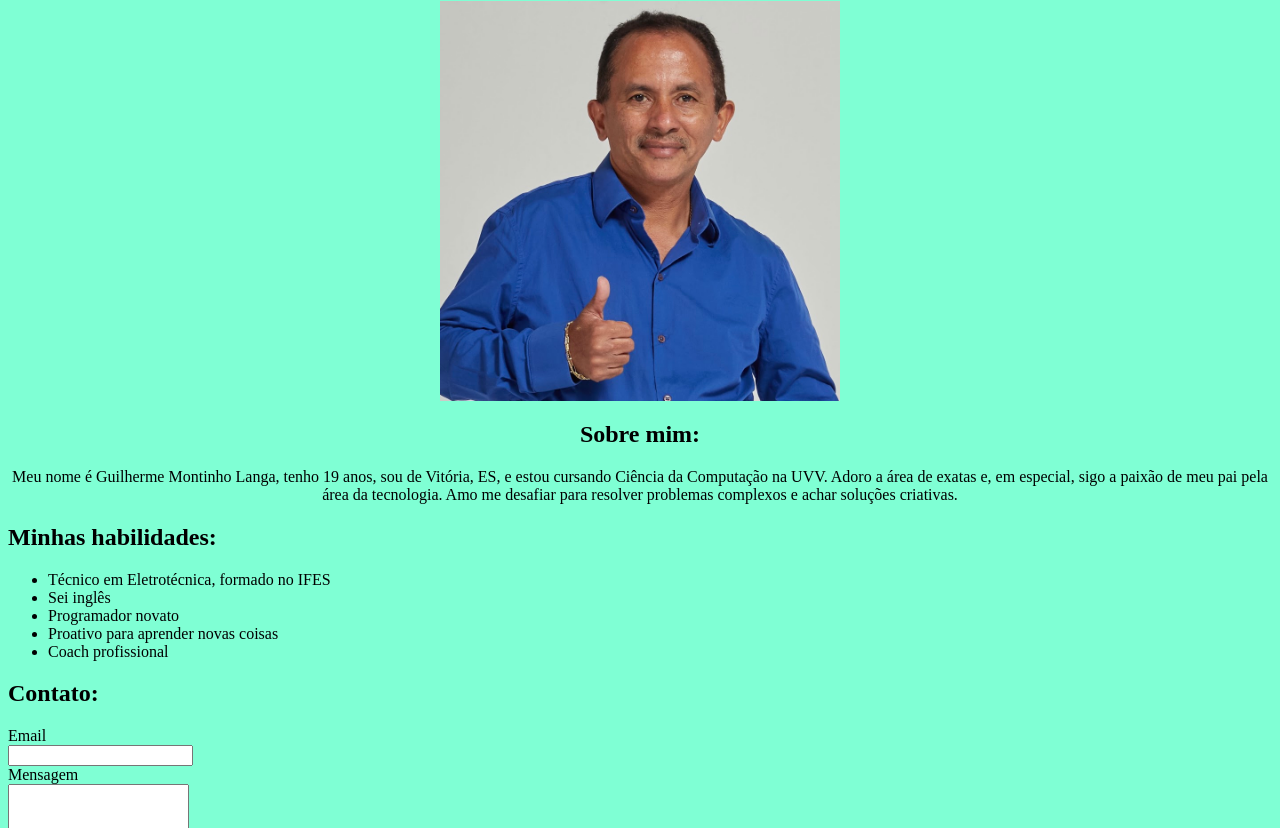
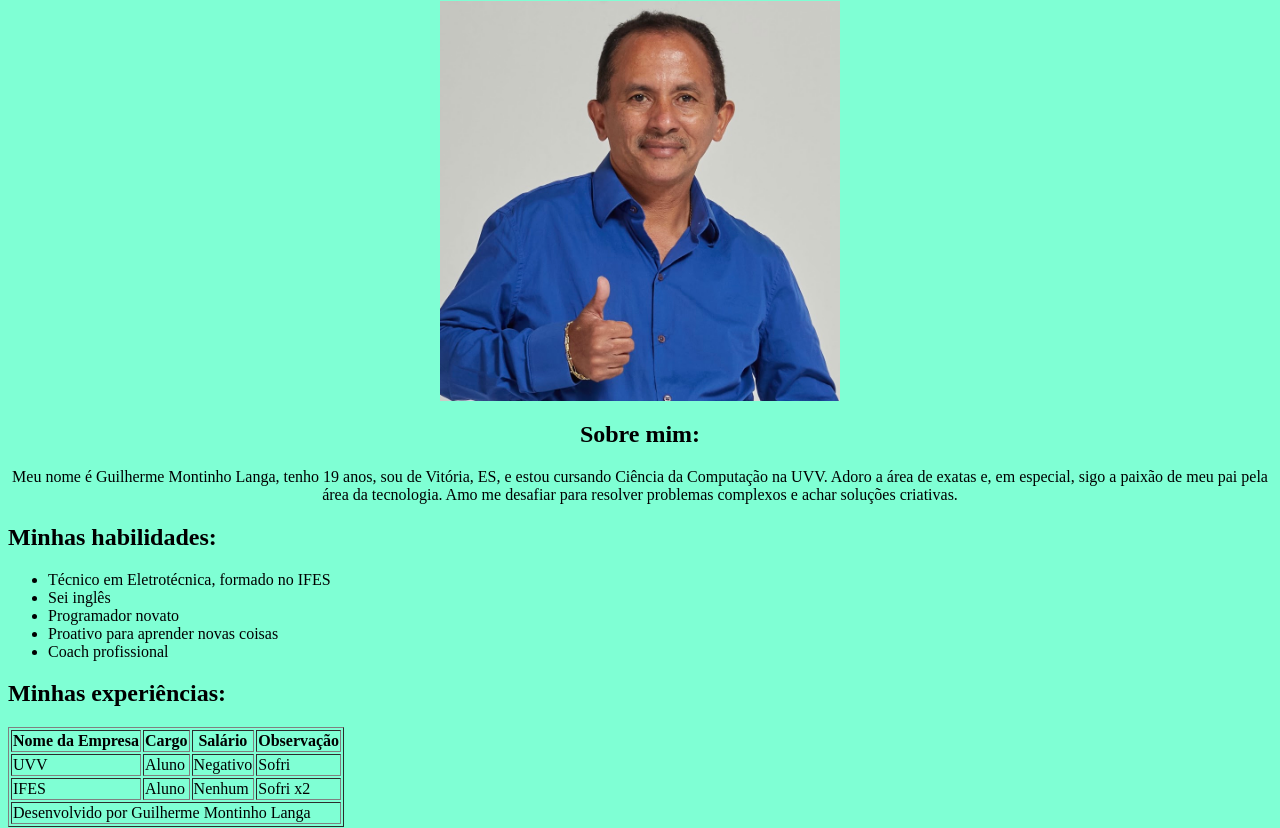
Before and after one commit to p15t0/Aulas, a plain HTML site: page index.html in a window 1280 px wide. Shown: the part 124-952 px from the top of the page. Drawn offline with Linux system fonts and the light colour scheme.

Commit message:
Tabela Adicionada

```diff
--- a/index.html
+++ b/index.html
@@ -30,6 +30,34 @@
             <li>Proativo para aprender novas coisas</li>
             <li>Coach profissional</li>
         </ul>
+        <h2>Minhas experiências:</h2>
+        <table border="1">
+            <thead>
+                <th>Nome da Empresa</th>
+                <th>Cargo</th>
+                <th>Salário</th>
+                <th>Observação</th>
+            </thead>
+            <tbody>
+                <tr>
+                    <td>UVV</td>
+                    <td>Aluno</td>
+                    <td>Negativo</td>
+                    <td>Sofri</td>
+                </tr>
+                <tr>
+                    <td>IFES</td>
+                    <td>Aluno</td>
+                    <td>Nenhum</td>
+                    <td>Sofri x2</td>
+                </tr>
+            </tbody>
+            <tfoot>
+                <tr>
+                    <td colspan="4">Desenvolvido por Guilherme Montinho Langa</td>
+                </tr>
+            </tfoot>
+        </table>
         <h2>Contato:</h2>
         <form>
             <label for="email">Email</label><br>
```
